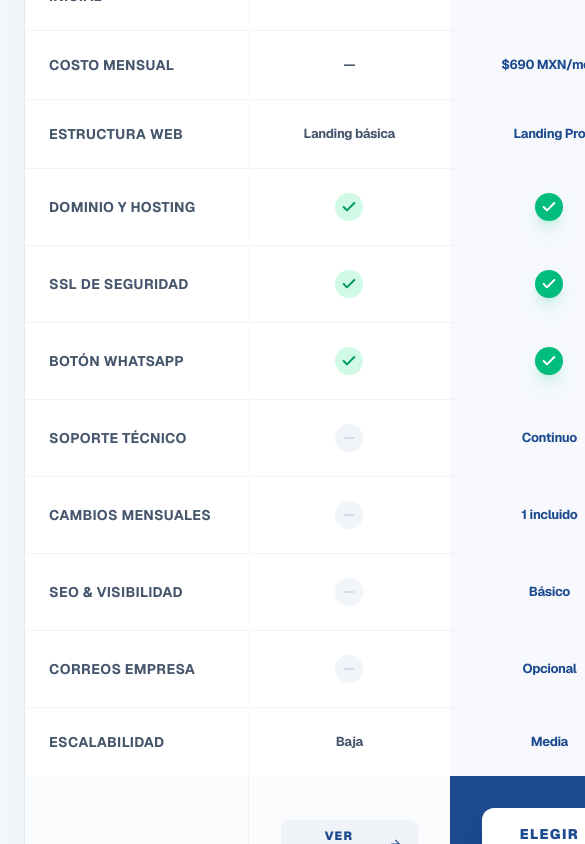
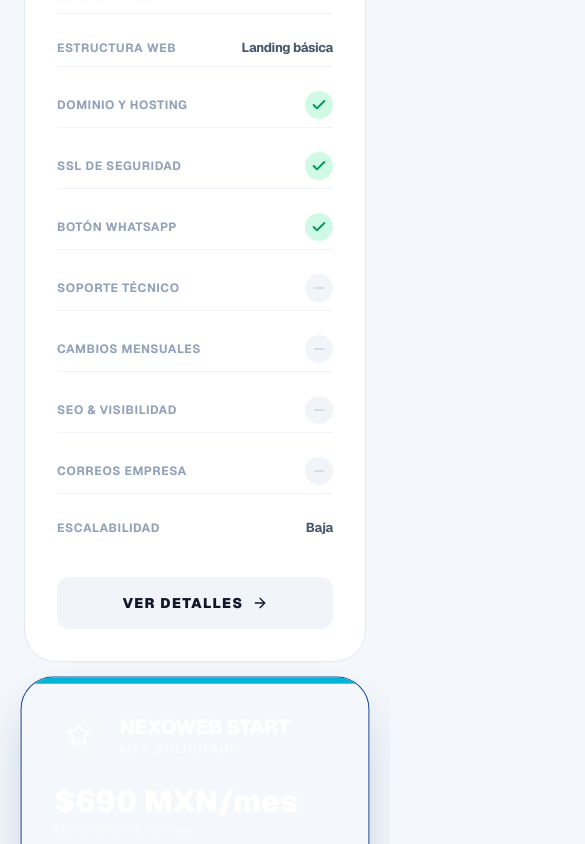
Before and after one commit to Mayk2607/nexoweb-site, a Next.js app: page / in a window 390 px wide. Shown: the part 6040-6884 px from the top of the page, 585 px wide, since content can reach past the window. Built offline with nearby package versions, Linux system fonts and the light colour scheme.

Commit message:
fix: make plan comparison section responsive with card layout on mobile

```diff
--- a/components/sections/PlanComparison.tsx
+++ b/components/sections/PlanComparison.tsx
@@ -54,6 +54,45 @@ function FeatureCell({ value, highlight }: { value: string | boolean; highlight?
 }
 
 export function PlanComparison() {
+  const plans = [
+    {
+      name: "EXPRESS",
+      price: expressPackage.price,
+      sub: "Pago único",
+      icon: Zap,
+      color: "bg-slate-50",
+      textColor: "text-slate-900",
+      borderColor: "border-slate-200",
+      buttonClass: "bg-slate-100 text-slate-900 hover:bg-slate-200",
+      link: expressPackage.buttonLink,
+      key: "express" as const
+    },
+    {
+      name: start.name,
+      price: start.monthlyPrice,
+      sub: start.highlightLabel,
+      icon: Star,
+      color: "bg-[#1c4a8f]",
+      textColor: "text-white",
+      borderColor: "border-[#1c4a8f]",
+      highlight: true,
+      buttonClass: "bg-white text-[#1c4a8f] hover:bg-slate-50 shadow-xl shadow-black/20",
+      link: start.buttonLink,
+      key: "start" as const
+    },
+    {
+      name: business.name,
+      price: business.monthlyPrice,
+      sub: "Crecimiento",
+      icon: ShieldCheck,
+      color: "bg-slate-900",
+      textColor: "text-white",
+      borderColor: "border-slate-900",
+      buttonClass: "bg-white text-slate-900 hover:bg-slate-50",
+      link: business.buttonLink,
+      key: "business" as const
+    }
+  ];
 
   return (
     <section className="mx-auto max-w-7xl px-6 py-20">
@@ -69,7 +108,68 @@ export function PlanComparison() {
         </p>
       </div>
 
-      <div className="relative overflow-hidden rounded-[2.5rem] border border-slate-200 bg-white shadow-2xl shadow-slate-200/40">
+      {/* Mobile View: Cards */}
+      <div className="grid grid-cols-1 gap-6 md:hidden">
+        {plans.map((plan) => (
+          <div
+            key={plan.name}
+            className={cn(
+              "relative overflow-hidden rounded-[2rem] border p-8 transition-all",
+              plan.borderColor,
+              plan.highlight ? "shadow-2xl shadow-[#1c4a8f]/30 scale-[1.02] z-10" : "bg-white"
+            )}
+          >
+            {plan.highlight && (
+              <div className="absolute top-0 left-0 w-full h-1.5 bg-[#00b4d8]" />
+            )}
+
+            <div className="flex items-center gap-4 mb-6">
+              <div className={cn(
+                "flex h-12 w-12 items-center justify-center rounded-2xl",
+                plan.highlight ? "bg-white/10 text-white" : "bg-slate-100 text-[#1c4a8f]"
+              )}>
+                <plan.icon className="h-6 w-6" />
+              </div>
+              <div>
+                <h3 className={cn("text-xl font-black tracking-tight", plan.textColor)}>{plan.name}</h3>
+                <p className={cn("text-xs font-bold uppercase tracking-widest opacity-70", plan.textColor)}>{plan.sub}</p>
+              </div>
+            </div>
+
+            <div className="mb-8">
+              <div className={cn("text-3xl font-black", plan.textColor)}>{plan.price}</div>
+              <div className={cn("text-xs font-medium opacity-60", plan.textColor)}>
+                {plan.key === "express" ? "Inversión única" : "Mantenimiento mensual"}
+              </div>
+            </div>
+
+            <div className="space-y-4 mb-8">
+              {ROWS.map((row) => (
+                <div key={row.label} className="flex items-center justify-between py-2 border-b border-slate-100 last:border-0">
+                  <span className="text-xs font-bold text-slate-400 uppercase tracking-wider">{row.label}</span>
+                  <div className="flex-1 flex justify-end">
+                    <FeatureCell value={row[plan.key]} highlight={plan.highlight} />
+                  </div>
+                </div>
+              ))}
+            </div>
+
+            <Link
+              href={plan.link}
+              className={cn(
+                "flex w-full items-center justify-center gap-2 rounded-xl py-4 text-sm font-black uppercase tracking-widest transition-all active:scale-95",
+                plan.buttonClass
+              )}
+            >
+              {plan.name === "START" ? "Elegir START" : plan.name === "BUSINESS" ? "Business" : "Ver detalles"}
+              <ArrowRight className="h-4 w-4" />
+            </Link>
+          </div>
+        ))}
+      </div>
+
+      {/* Desktop View: Table */}
+      <div className="hidden md:block relative overflow-hidden rounded-[2.5rem] border border-slate-200 bg-white shadow-2xl shadow-slate-200/40">
         <div className="overflow-x-auto">
           <table className="w-full min-w-[850px] border-collapse">
             <thead>
```
